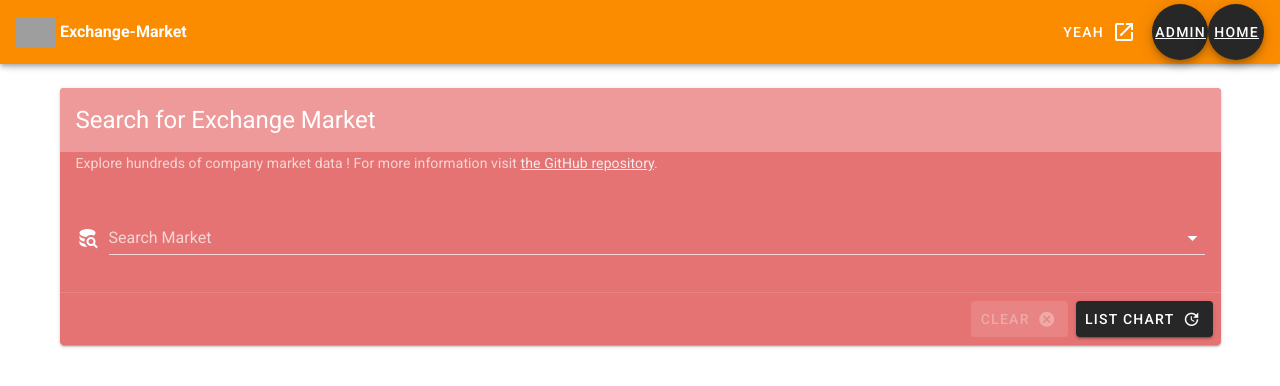
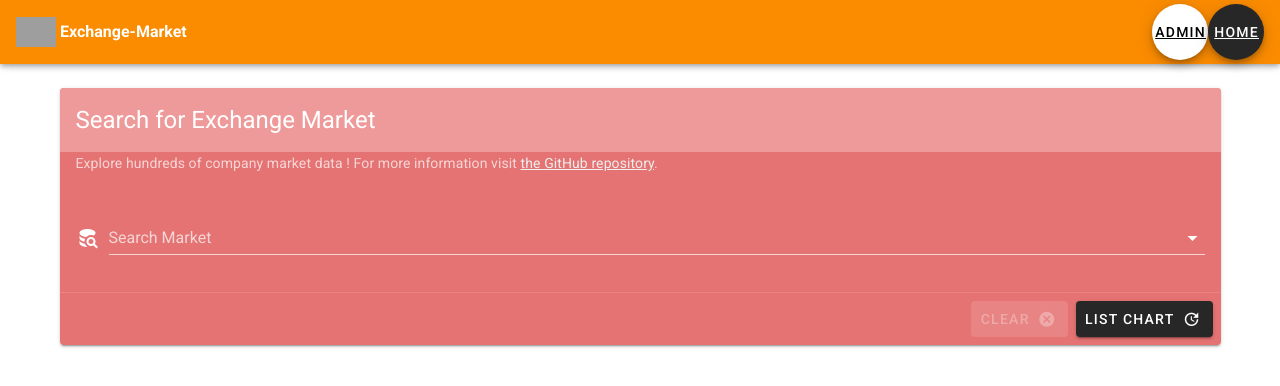
Before and after one commit to kamilmuratyilmaz/exchange_market, a Vue app: page / in a window 1280 px wide. Shown: the top 386 px of the page. Built offline with nearby package versions, Linux system fonts and the light colour scheme; grey boxes are pictures that could not be loaded.

Commit message:
refactor: admin button changed

```diff
--- a/src/App.vue
+++ b/src/App.vue
@@ -22,11 +22,9 @@
         target="_blank"
         text
       >
-        <span class="mr-2">Yeah </span>
-        <v-icon>mdi-open-in-new</v-icon>
       </v-btn>
-      <v-btn fab>
-        <router-link to="/admin" style="color: white">Admin</router-link>
+      <v-btn fab color="white">
+        <router-link to="/admin" style="color: black">Admin</router-link>
       </v-btn>
       <v-btn fab>
         <router-link to="/" style="color: white">Home</router-link>
```
